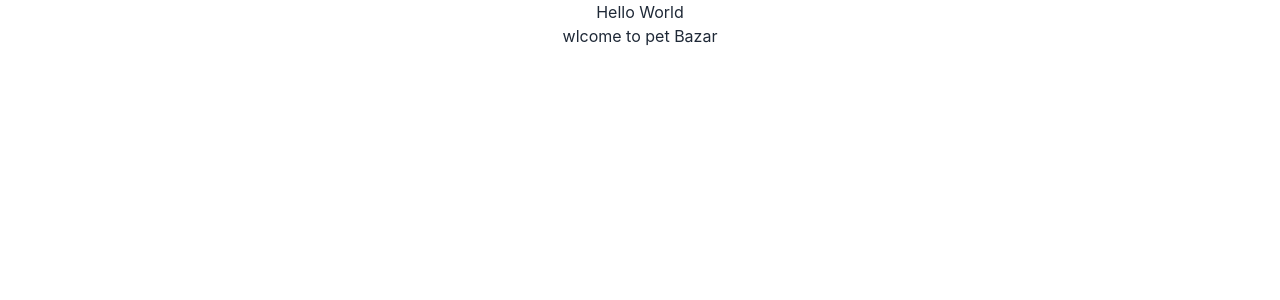
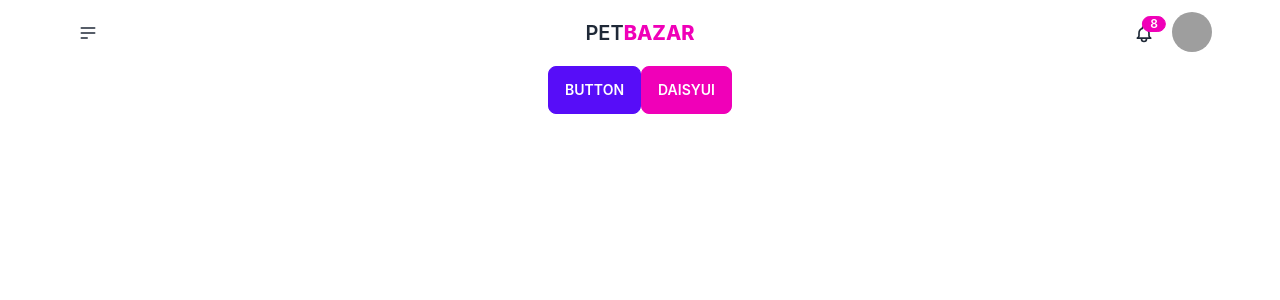
Before and after one commit to abir14016/petbazar-client, a React (Create React App) app: page / in a window 1280 px wide. Shown: the top 300 px of the page. Built offline with nearby package versions, Linux system fonts and the light colour scheme; grey boxes are pictures that could not be loaded.

Commit message:
demo navbar

```diff
--- a/src/App.js
+++ b/src/App.js
@@ -1,10 +1,12 @@
 import './App.css';
+import Header from './Pages/Shared/Header/Header';
 
 function App() {
   return (
     <div className="App">
-      <h2>Hello World</h2>
-      <h1>wlcome to pet Bazar</h1>
+      <Header></Header>
+      <button className="btn btn-primary">Button</button>
+      <button className="btn btn-secondary">DaisyUi</button>
     </div>
   );
 }
--- /dev/null
+++ b/src/Pages/Shared/Header/Header.js
@@ -0,0 +1,65 @@
+import React from 'react';
+
+const Header = () => {
+    return (
+        <div className="navbar bg-base-100 md:container md:mx-auto">
+            <div className="navbar-start">
+                <div className="dropdown">
+                    <label tabIndex="0" className="btn btn-ghost btn-circle">
+                        <svg xmlns="http://www.w3.org/2000/svg" className="h-5 w-5" fill="none" viewBox="0 0 24 24" stroke="currentColor"><path strokeLinecap="round" strokeLinejoin="round" strokeWidth="2" d="M4 6h16M4 12h16M4 18h7" /></svg>
+                    </label>
+                    <ul tabIndex="0" className="menu menu-compact dropdown-content mt-3 p-2 shadow bg-base-100 rounded-box w-52">
+                        <li><a>Homepage</a></li>
+                        <li><a>Portfolio</a></li>
+                        <li><a>About</a></li>
+                    </ul>
+                </div>
+            </div>
+            <div className="navbar-center">
+                <a className="btn btn-ghost normal-case text-xl">
+                    PET<span className='text-secondary font-extrabold'>BAZAR</span>
+                </a>
+            </div>
+            <div className="navbar-end">
+                <div className="dropdown dropdown-end">
+                    <label tabIndex="0" className="btn btn-ghost btn-circle">
+                        <button className="btn btn-ghost btn-circle">
+                            <div className="indicator">
+                                <svg xmlns="http://www.w3.org/2000/svg" className="h-5 w-5" fill="none" viewBox="0 0 24 24" stroke="currentColor"><path strokeLinecap="round" strokeLinejoin="round" strokeWidth="2" d="M15 17h5l-1.405-1.405A2.032 2.032 0 0118 14.158V11a6.002 6.002 0 00-4-5.659V5a2 2 0 10-4 0v.341C7.67 6.165 6 8.388 6 11v3.159c0 .538-.214 1.055-.595 1.436L4 17h5m6 0v1a3 3 0 11-6 0v-1m6 0H9" /></svg>
+                                <span className="badge badge-sm badge-secondary indicator-item">8</span>
+                            </div>
+                        </button>
+                    </label>
+                    <div tabIndex="0" className="mt-3 card card-compact dropdown-content w-52 bg-base-100 shadow">
+                        <div className="card-body">
+                            <span className="font-bold text-lg">8 Items</span>
+                            <span className="text-info">Subtotal: $999</span>
+                            <div className="card-actions">
+                                <button className="btn btn-primary btn-block">View cart</button>
+                            </div>
+                        </div>
+                    </div>
+                </div>
+                <div className="dropdown dropdown-end">
+                    <label tabIndex="0" className="btn btn-ghost btn-circle avatar">
+                        <div className="w-10 rounded-full">
+                            <img src="https://placeimg.com/80/80/people" />
+                        </div>
+                    </label>
+                    <ul tabIndex="0" className="menu menu-compact dropdown-content mt-3 p-2 shadow bg-base-100 rounded-box w-52">
+                        <li>
+                            <a className="justify-between">
+                                Profile
+                                <span className="badge">New</span>
+                            </a>
+                        </li>
+                        <li><a>Settings</a></li>
+                        <li><a>Logout</a></li>
+                    </ul>
+                </div>
+            </div>
+        </div>
+    );
+};
+
+export default Header;
--- a/tailwind.config.js
+++ b/tailwind.config.js
@@ -3,6 +3,18 @@ module.exports = {
   content: ["./src/**/*.{html,js}"],
   theme: {
     extend: {},
+    container: {
+      padding: {
+        DEFAULT: '1rem',
+        sm: '2rem',
+        lg: '3rem',
+        xl: '4rem',
+        '2xl': '5rem',
+      },
+    },
+  },
+  daisyui: {
+    themes: ["light"],
   },
   plugins: [require("daisyui")],
 }
```
Also changed, not shown: src/Pages/Shared/Footer/Footer.css (added), src/Pages/Shared/Footer/Footer.js (added), src/Pages/Shared/Header/Header.css (added).
